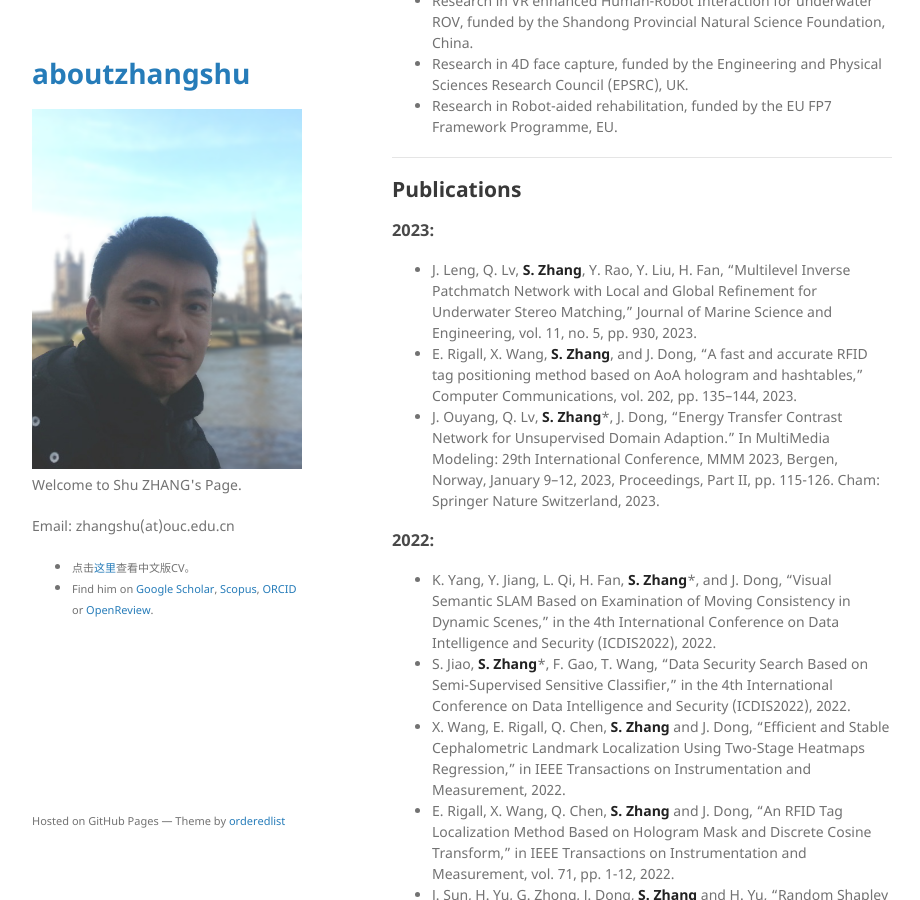
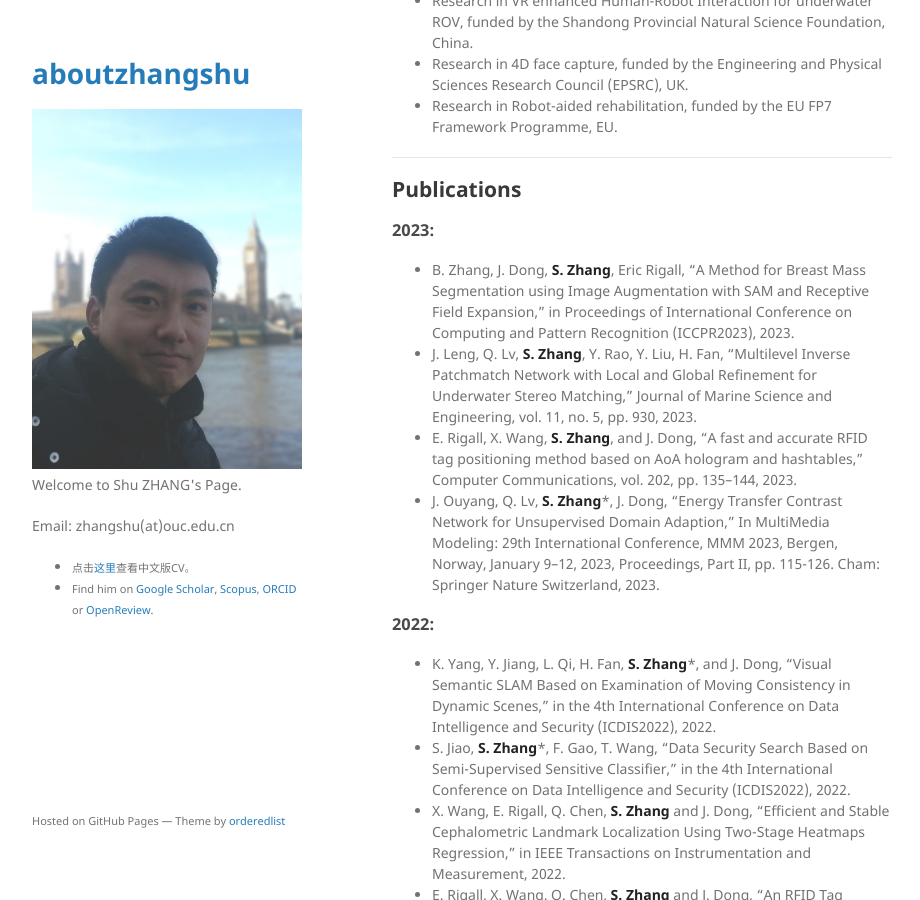
Before and after one commit to jackyspeed/aboutzhangshu, a Jekyll site: the page built from index.md, in a window 1280 px wide and 900 px high, scrolled down 1403 px. Shown: the whole window, without its empty margins (178-1098 px from the left). Built offline with Jekyll 4.4.1, drawn with Linux system fonts in a browser that asks for light colours; our own code applies the rules of GitHub Pages for plain Markdown files.

Commit message:
Update index.md

```diff
--- a/index.md
+++ b/index.md
@@ -63,9 +63,10 @@ Shu Zhang is currently a Associate Professor and Postgraduate supervisor with Oc
 
 ### 2023:
 
+- B. Zhang, J. Dong, **S. Zhang**, Eric Rigall, "A Method for Breast Mass Segmentation using Image Augmentation with SAM and Receptive Field Expansion," in Proceedings of International Conference on Computing and Pattern Recognition (ICCPR2023), 2023.
 - J. Leng, Q. Lv, **S. Zhang**, Y. Rao, Y. Liu, H. Fan, "Multilevel Inverse Patchmatch Network with Local and Global Refinement for Underwater Stereo Matching," Journal of Marine Science and Engineering, vol. 11, no. 5, pp. 930, 2023.
 - E. Rigall, X. Wang, **S. Zhang**, and J. Dong, "A fast and accurate RFID tag positioning method based on AoA hologram and hashtables," Computer Communications, vol. 202, pp. 135–144, 2023.
-- J. Ouyang, Q. Lv, **S. Zhang***, J. Dong, "Energy Transfer Contrast Network for Unsupervised Domain Adaption." In MultiMedia Modeling: 29th International Conference, MMM 2023, Bergen, Norway, January 9–12, 2023, Proceedings, Part II, pp. 115-126. Cham: Springer Nature Switzerland, 2023.
+- J. Ouyang, Q. Lv, **S. Zhang***, J. Dong, "Energy Transfer Contrast Network for Unsupervised Domain Adaption," In MultiMedia Modeling: 29th International Conference, MMM 2023, Bergen, Norway, January 9–12, 2023, Proceedings, Part II, pp. 115-126. Cham: Springer Nature Switzerland, 2023.
 
 ### 2022:
 
```
